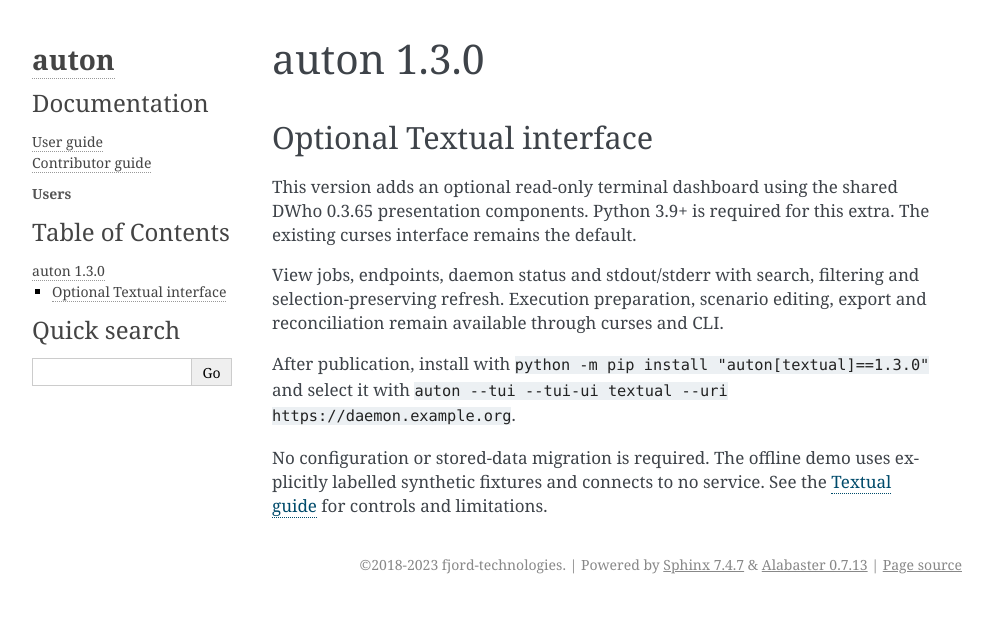
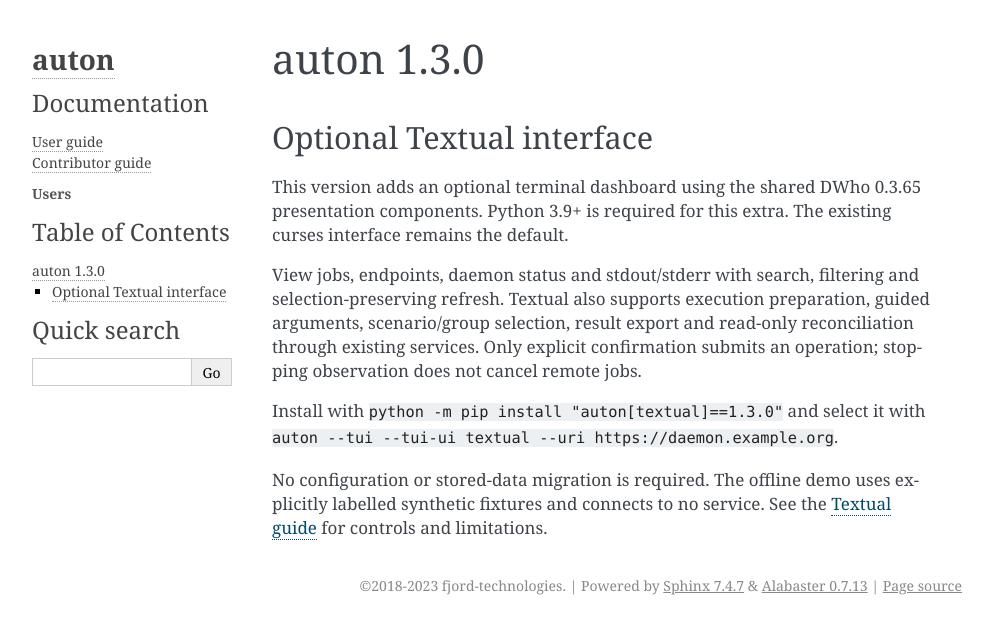
Before and after one commit to decryptus/auton, a Sphinx documentation site: the page built from docs/release-1.3.0.md, in a window 1280 px wide. Shown: the top 634 px of the page, without its empty margins (148-1141 px from the left). Built offline with Sphinx 7.4.7, drawn with Linux system fonts in a browser that asks for light colours.

Commit message:
Document Textual execution parity in release notes

```diff
--- a/docs/release-1.3.0.md
+++ b/docs/release-1.3.0.md
@@ -2,15 +2,17 @@
 
 ## Optional Textual interface
 
-This version adds an optional read-only terminal dashboard using the shared
+This version adds an optional terminal dashboard using the shared
 DWho 0.3.65 presentation components. Python 3.9+ is required for this extra.
 The existing curses interface remains the default.
 
 View jobs, endpoints, daemon status and stdout/stderr with search, filtering
-and selection-preserving refresh. Execution preparation, scenario editing,
-export and reconciliation remain available through curses and CLI.
+and selection-preserving refresh. Textual also supports execution preparation, guided arguments, scenario/group
+selection, result export and read-only reconciliation through existing services.
+Only explicit confirmation submits an operation; stopping observation does not
+cancel remote jobs.
 
-After publication, install with `python -m pip install "auton[textual]==1.3.0"`
+Install with `python -m pip install "auton[textual]==1.3.0"`
 and select it with `auton --tui --tui-ui textual --uri https://daemon.example.org`.
 
 No configuration or stored-data migration is required. The offline demo uses
```
